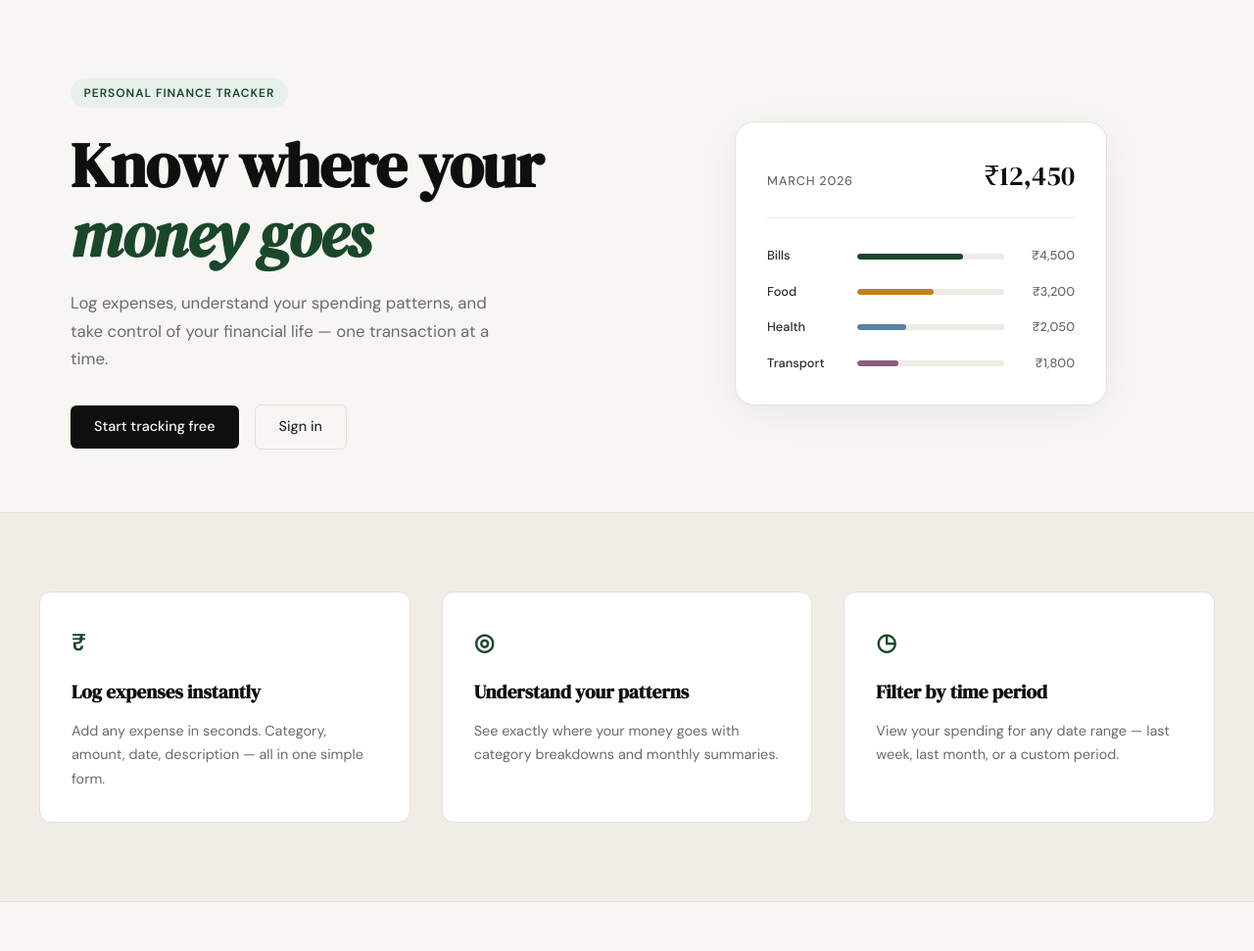
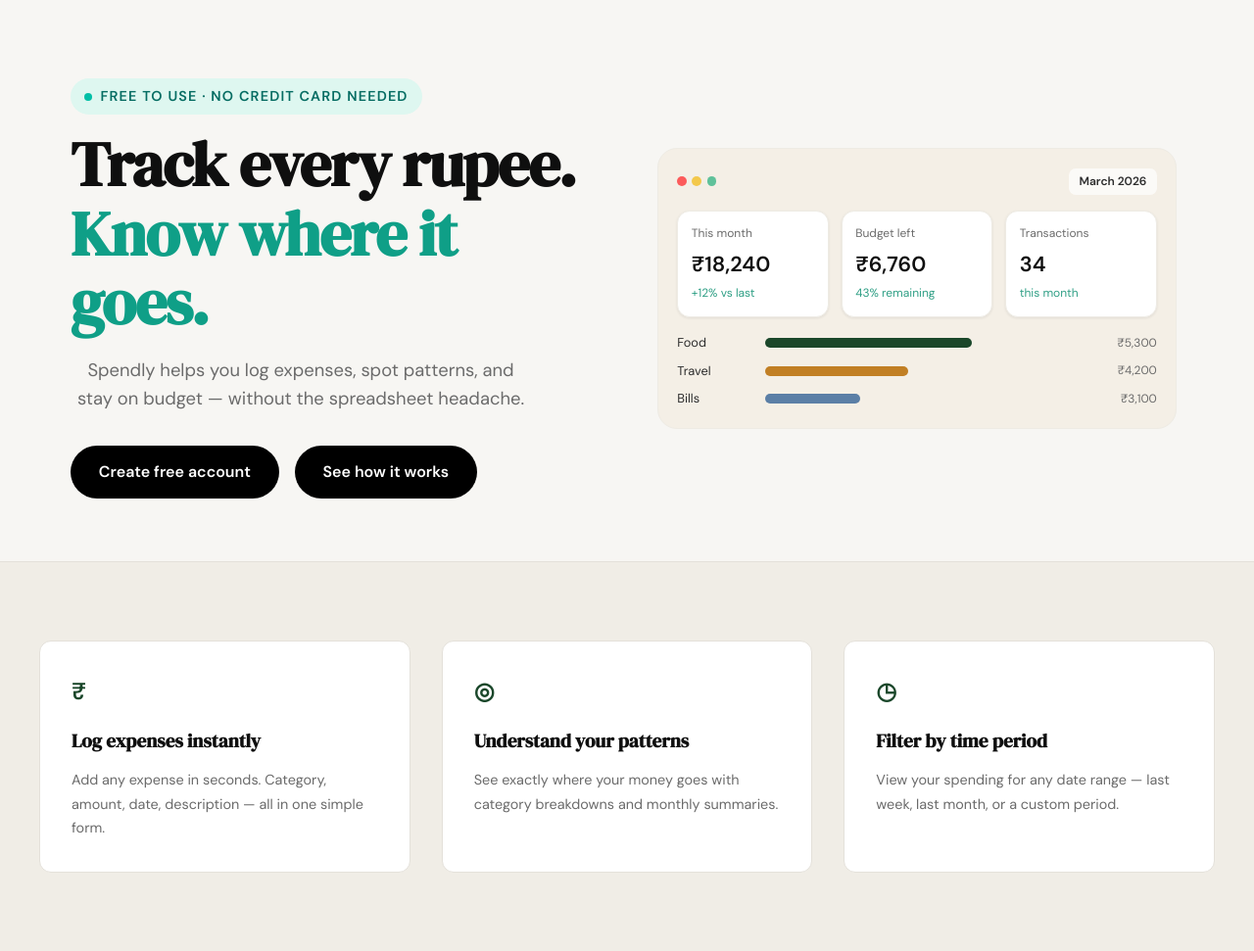
Before and after one commit to zahidanalytics/Spendly, a Flask app: page / in a window 1280 px wide. Shown: the part 61-1032 px from the top of the page at 98% size. Run offline with Flask 3, Linux system fonts and the light colour scheme.

Commit message:
landing: redesign hero section to match mockup

```diff
--- /dev/null
+++ b/static/css/landing.css
@@ -0,0 +1,216 @@
+.hero {
+    padding: 5rem 2rem 4rem;
+    display: grid;
+    grid-template-columns: 1fr 1fr;
+    gap: 3rem;
+    max-width: var(--max-width);
+    margin: 0 auto;
+    align-items: center;
+}
+
+.hero-inner {
+    max-width: 560px;
+}
+
+.hero-badge {
+    display: inline-flex;
+    align-items: center;
+    gap: 0.5rem;
+    background: #def7f0;
+    color: #066d63;
+    font-weight: 600;
+    font-size: 0.9rem;
+    border-radius: 999px;
+    padding: 0.45rem 0.9rem;
+    margin-bottom: 1rem;
+}
+
+.hero-badge-dot {
+    width: 0.5rem;
+    height: 0.5rem;
+    background: #00bfa6;
+    border-radius: 999px;
+    display: inline-block;
+}
+
+.hero-title {
+    font-family: var(--font-display);
+    font-size: clamp(2.4rem, 6vw, 4rem);
+    line-height: 1.1;
+    color: var(--ink);
+    margin: 0;
+}
+
+.hero-title-teal {
+    display: block;
+    color: #0f9f87;
+}
+
+.hero-subtitle {
+    margin-top: 1.2rem;
+    color: var(--ink-muted);
+    font-size: 1.15rem;
+    line-height: 1.6;
+    text-align: center;
+    max-width: 470px;
+    margin-left: 0;
+    margin-right: 0;
+}
+
+.hero-actions {
+    margin-top: 1.8rem;
+    display: flex;
+    gap: 1rem;
+}
+
+.hero-btn {
+    display: inline-block;
+    background: #000;
+    color: #fff;
+    padding: 0.9rem 1.8rem;
+    border-radius: 999px;
+    font-weight: 600;
+    border: none;
+    text-decoration: none;
+    transition: transform 0.15s ease, background 0.15s ease;
+}
+
+.hero-btn:hover {
+    background: #111;
+    transform: translateY(-1px);
+}
+
+.hero-visual .preview-frame {
+    background: #f4efe6;
+    border-radius: var(--radius-lg);
+    border: 1px solid var(--border-soft);
+    padding: 1.2rem;
+    width: 100%;
+    max-width: 530px;
+}
+
+.preview-header {
+    display: flex;
+    align-items: center;
+    justify-content: space-between;
+    margin-bottom: 1rem;
+}
+
+.traffic-lights {
+    display: flex;
+    align-items: center;
+    gap: 0.35rem;
+}
+
+.light {
+    width: 0.6rem;
+    height: 0.6rem;
+    border-radius: 999px;
+    display: inline-block;
+}
+
+.light.red { background: #fc5b5b; }
+.light.yellow { background: #f3c84b; }
+.light.green { background: #5fc19a; }
+
+.preview-month {
+    background: rgba(255,255,255,0.7);
+    color: var(--ink-soft);
+    font-size: 0.75rem;
+    font-weight: 600;
+    padding: 0.25rem 0.65rem;
+    border-radius: 0.45rem;
+}
+
+.preview-stats {
+    display: grid;
+    grid-template-columns: repeat(3, minmax(0, 1fr));
+    gap: 0.8rem;
+    margin-bottom: 1rem;
+}
+
+.stat-card {
+    background: #fff;
+    border-radius: 0.8rem;
+    padding: 0.85rem;
+    border: 1px solid var(--border-soft);
+    box-shadow: 0 1px 3px rgba(0,0,0,0.08);
+}
+
+.stat-label {
+    color: var(--ink-muted);
+    font-size: 0.75rem;
+    margin-bottom: 0.25rem;
+}
+
+.stat-value {
+    color: var(--ink);
+    font-size: 1.35rem;
+    font-weight: 700;
+    margin: 0;
+}
+
+.stat-aux {
+    color: #2f9f85;
+    font-size: 0.75rem;
+    margin-top: 0.2rem;
+}
+
+.preview-chart {
+    display: flex;
+    flex-direction: column;
+    gap: 0.5rem;
+}
+
+.chart-row {
+    display: grid;
+    grid-template-columns: 80px 1fr 65px;
+    align-items: center;
+    gap: 0.6rem;
+}
+
+.chart-cat {
+    color: var(--ink-soft);
+    font-size: 0.8rem;
+}
+
+.chart-bar {
+    height: 0.6rem;
+    border-radius: 999px;
+    background: #1a472a;
+}
+
+.chart-bar-2 { background: #c17f24; }
+
+.chart-bar-3 { background: #5b7fa6; }
+
+.chart-amt {
+    color: var(--ink-muted);
+    font-size: 0.75rem;
+    text-align: right;
+}
+
+@media (max-width: 968px) {
+    .hero {
+        grid-template-columns: 1fr;
+    }
+
+    .hero-inner,
+    .hero-visual {
+        max-width: 100%;
+    }
+
+    .hero-actions {
+        flex-direction: column;
+        align-items: stretch;
+    }
+
+    .hero-btn {
+        width: 100%;
+        text-align: center;
+    }
+
+    .preview-stats {
+        grid-template-columns: 1fr;
+    }
+}
--- a/templates/landing.html
+++ b/templates/landing.html
@@ -1,60 +1,78 @@
 {% extends "base.html" %}
 
 {% block title %}Spendly — Track Every Rupee{% endblock %}
+
+{% block head %}
+    <link rel="stylesheet" href="{{ url_for('static', filename='css/landing.css') }}">
+{% endblock %}
 
 {% block content %}
 
 <section class="hero">
     <div class="hero-inner">
-        <div class="hero-badge">Personal Finance Tracker</div>
+        <div class="hero-badge">
+            <span class="hero-badge-dot"></span>
+            Free to use · No credit card needed
+        </div>
+
         <h1 class="hero-title">
-            Know where your<br>
-            <em>money goes</em>
+            Track every rupee.<br>
+            <span class="hero-title-teal">Know where it goes.</span>
         </h1>
+
         <p class="hero-subtitle">
-            Log expenses, understand your spending patterns,
-            and take control of your financial life —
-            one transaction at a time.
+            Spendly helps you log expenses, spot patterns,
+            and stay on budget — without the spreadsheet headache.
         </p>
+
         <div class="hero-actions">
-            <a href="{{ url_for('register') }}" class="btn-primary">Start tracking free</a>
-            <a href="{{ url_for('login') }}" class="btn-ghost">Sign in</a>
+            <a href="{{ url_for('register') }}" class="hero-btn">Create free account</a>
+            <a href="{{ url_for('login') }}" class="hero-btn">See how it works</a>
         </div>
     </div>
+
     <div class="hero-visual">
-        <div class="mock-card">
-            <div class="mock-card-header">
-                <span class="mock-label">March 2026</span>
-                <span class="mock-total">₹12,450</span>
+        <div class="preview-frame">
+            <div class="preview-header">
+                <div class="traffic-lights">
+                    <span class="light red"></span>
+                    <span class="light yellow"></span>
+                    <span class="light green"></span>
+                </div>
+                <span class="preview-month">March 2026</span>
             </div>
-            <div class="mock-bars">
-                <div class="mock-bar-row">
-                    <span class="mock-cat">Bills</span>
-                    <div class="mock-bar-track">
-                        <div class="mock-bar" style="width: 72%"></div>
-                    </div>
-                    <span class="mock-amt">₹4,500</span>
+            <div class="preview-stats">
+                <div class="stat-card">
+                    <p class="stat-label">This month</p>
+                    <p class="stat-value">₹18,240</p>
+                    <p class="stat-aux">+12% vs last</p>
                 </div>
-                <div class="mock-bar-row">
-                    <span class="mock-cat">Food</span>
-                    <div class="mock-bar-track">
-                        <div class="mock-bar mock-bar-2" style="width: 52%"></div>
-                    </div>
-                    <span class="mock-amt">₹3,200</span>
+                <div class="stat-card">
+                    <p class="stat-label">Budget left</p>
+                    <p class="stat-value">₹6,760</p>
+                    <p class="stat-aux">43% remaining</p>
                 </div>
-                <div class="mock-bar-row">
-                    <span class="mock-cat">Health</span>
-                    <div class="mock-bar-track">
-                        <div class="mock-bar mock-bar-3" style="width: 33%"></div>
-                    </div>
-                    <span class="mock-amt">₹2,050</span>
+                <div class="stat-card">
+                    <p class="stat-label">Transactions</p>
+                    <p class="stat-value">34</p>
+                    <p class="stat-aux">this month</p>
                 </div>
-                <div class="mock-bar-row">
-                    <span class="mock-cat">Transport</span>
-                    <div class="mock-bar-track">
-                        <div class="mock-bar mock-bar-4" style="width: 28%"></div>
-                    </div>
-                    <span class="mock-amt">₹1,800</span>
+            </div>
+            <div class="preview-chart">
+                <div class="chart-row">
+                    <span class="chart-cat">Food</span>
+                    <div class="chart-bar" style="width: 65%;"></div>
+                    <span class="chart-amt">₹5,300</span>
+                </div>
+                <div class="chart-row">
+                    <span class="chart-cat">Travel</span>
+                    <div class="chart-bar chart-bar-2" style="width: 45%;"></div>
+                    <span class="chart-amt">₹4,200</span>
+                </div>
+                <div class="chart-row">
+                    <span class="chart-cat">Bills</span>
+                    <div class="chart-bar chart-bar-3" style="width: 30%;"></div>
+                    <span class="chart-amt">₹3,100</span>
                 </div>
             </div>
         </div>
```
